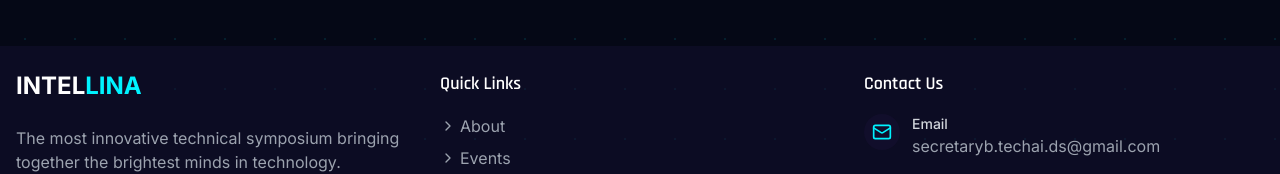
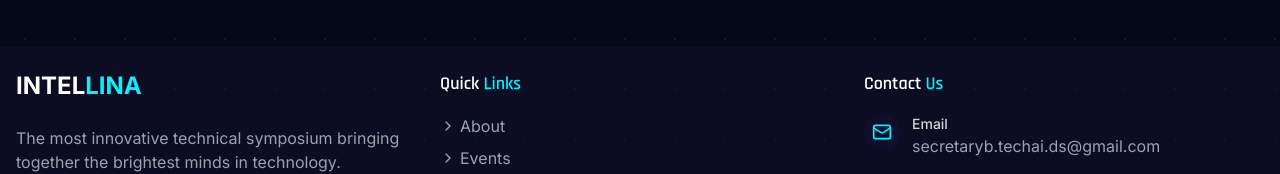
Before and after one commit to Sudharshan-3904/IntellinaWebsite, a React (Vite) app: page / in a window 1280 px wide. Shown: the part 3186-3360 px from the top of the page. Built offline with nearby package versions, Linux system fonts and the light colour scheme.

Commit message:
Update Footer.tsx

```diff
--- a/src/components/Footer.tsx
+++ b/src/components/Footer.tsx
@@ -58,7 +58,7 @@ const Footer = () => {
 
           {/* Quick Links */}
 <div>
-  <h3 className="text-lg font-future font-semibold mb-4">Quick Links</h3>
+  <h3 className="text-lg font-future font-semibold mb-4">Quick <span className="text-neon-blue">Links</span></h3>
   <ul className="space-y-2">
     {footerLinks[0].links.map((link, index) => (
       <li key={index}>
@@ -77,7 +77,7 @@ const Footer = () => {
           {/* Contact Details */}
           <div>
             <h3 className="text-lg font-future font-semibold mb-4">
-              Contact Us
+              Contact <span className="text-neon-blue">Us</span>
             </h3>
             <ul className="space-y-4">
               {contactInfo.map((item, index) => (
@@ -119,7 +119,7 @@ const Footer = () => {
 {/* Mobile Quick Links */}
 <div className="md:hidden flex flex-col text-center space-y-4 mb-4">
   <div>
-    <h3 className="text-base font-future font-semibold mb-2">Quick Links</h3>
+    <h3 className="text-base font-future font-semibold mb-2">Quick <span className="text-neon-blue">Links</span></h3>
     <ul className="flex justify-center space-x-4">
       {footerLinks[0].links.map((link, index) => (
         <li key={index}>
@@ -139,7 +139,7 @@ const Footer = () => {
   {/* Contact Info */}
   <div>
     <h3 className="text-base font-future font-semibold mb-2">
-      Contact Us
+      Contact <span className="text-neon-blue">Us</span>
     </h3>
     <ul className="space-y-2">
       {contactInfo.map((item, index) => (
```
